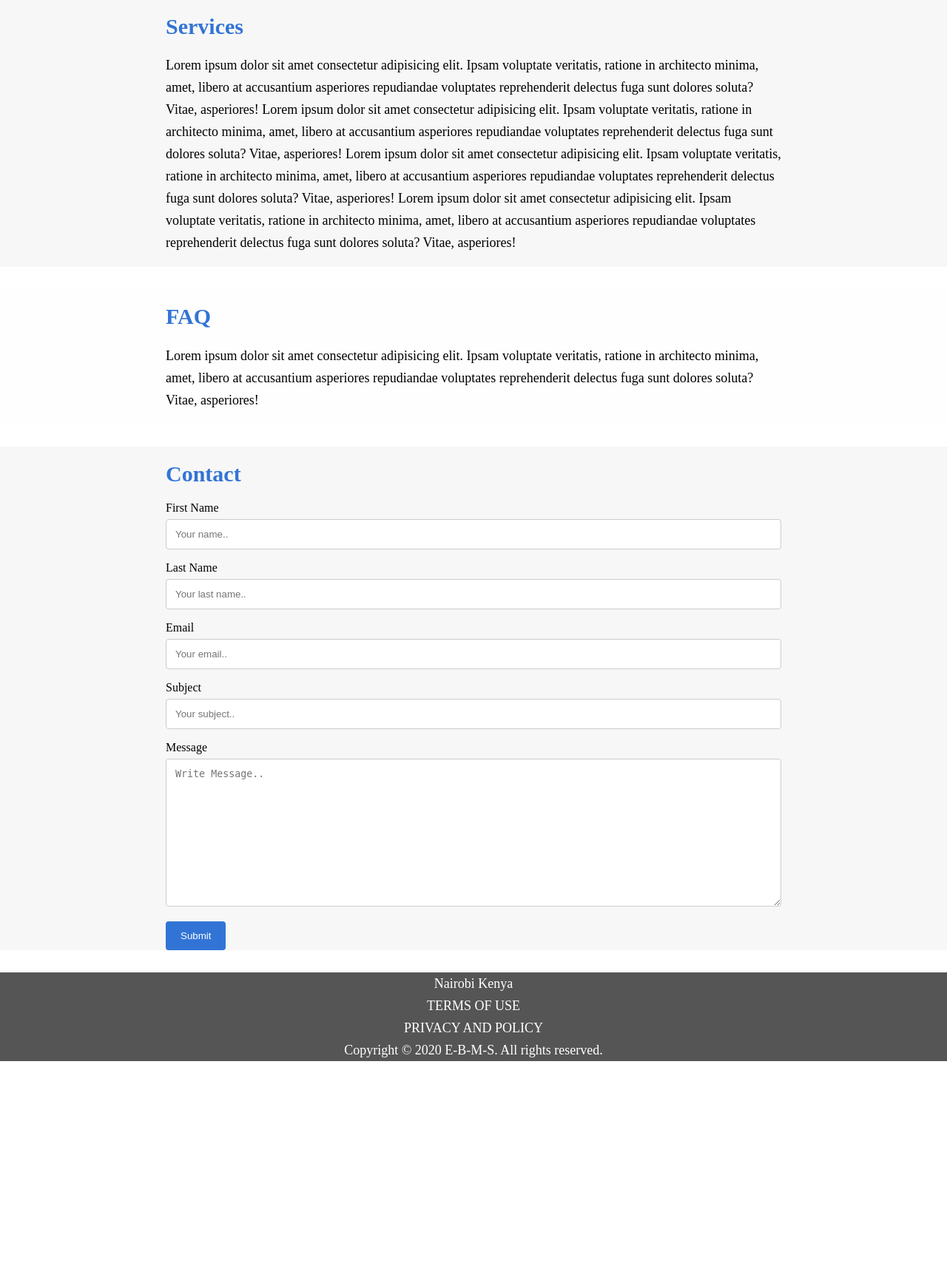
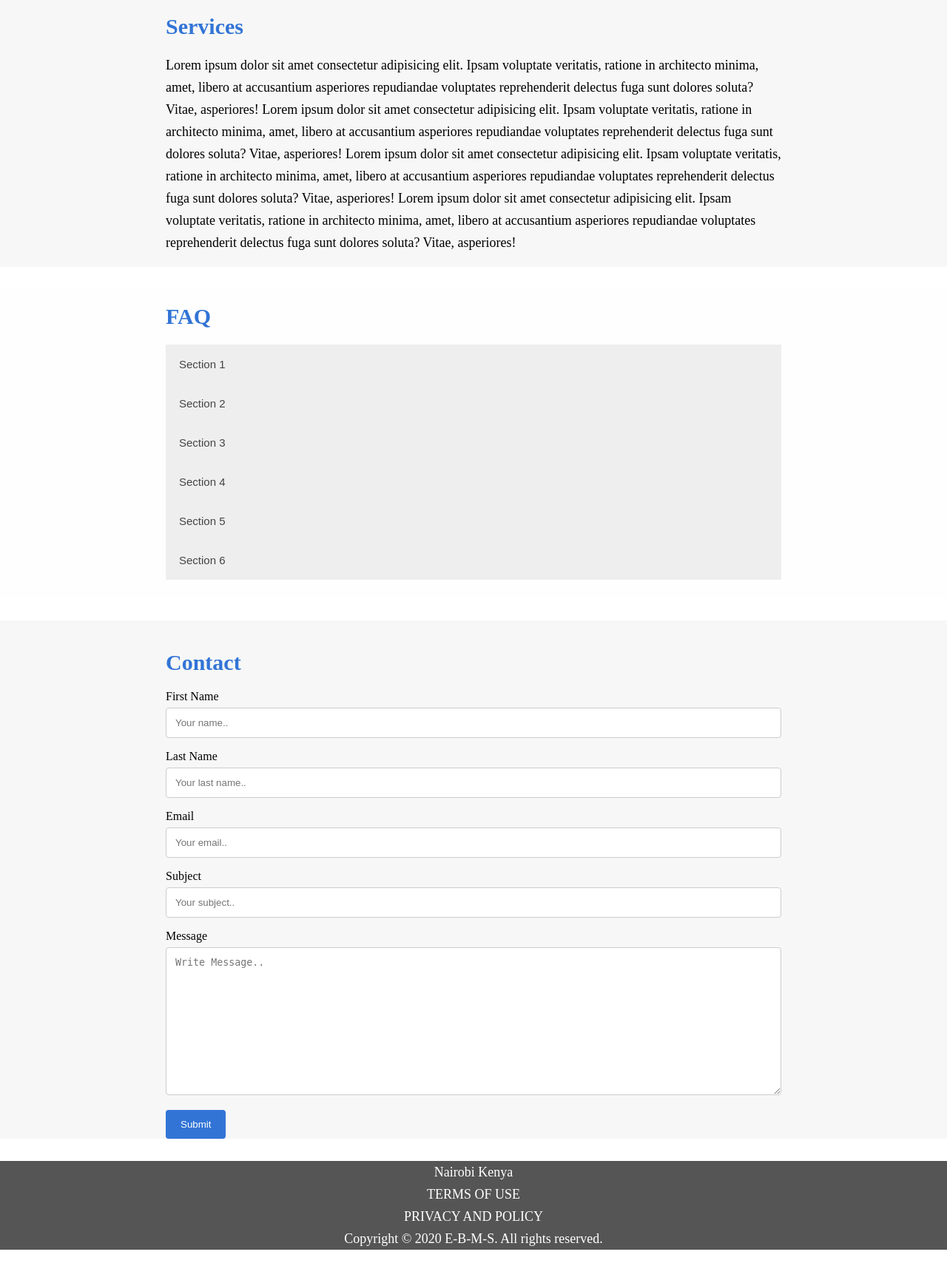
Before and after one commit to maripass/project-cuea, a PHP site: page / in a window 1280 px wide. Shown: the part 1193-2901 px from the top of the page at 74% size. Before the commit the page ends 2628 px from the top, so only its background shows below. Run offline with PHP 8.4, Linux system fonts and the light colour scheme.

Commit message:
--- Auto-Git Commit ---

```diff
--- a/index.html
+++ b/index.html
@@ -75,21 +75,45 @@
     </div>
 
     <div class="faq-area" id="FAQ">
-        <div class="text-part">
+        <div class="text-part" style="margin-bottom: 25px;">
             <h1>FAQ</h1>
-            <p>
-                Lorem ipsum dolor sit amet consectetur adipisicing elit.
-                Ipsam voluptate veritatis, ratione in architecto minima, amet,
-                libero at accusantium asperiores
-                repudiandae voluptates reprehenderit delectus fuga sunt dolores soluta? Vitae, asperiores!
-            </p>
+
+            <button class="accordion">Section 1</button>
+            <div class="panel">
+            <p>Lorem ipsum dolor sit amet, consectetur adipisicing elit, sed do eiusmod tempor incididunt ut labore et dolore magna aliqua. Ut enim ad minim veniam, quis nostrud exercitation ullamco laboris nisi ut aliquip ex ea commodo consequat.</p>
+            </div>
+
+            <button class="accordion">Section 2</button>
+            <div class="panel">
+            <p>Lorem ipsum dolor sit amet, consectetur adipisicing elit, sed do eiusmod tempor incididunt ut labore et dolore magna aliqua. Ut enim ad minim veniam, quis nostrud exercitation ullamco laboris nisi ut aliquip ex ea commodo consequat.</p>
+            </div>
+
+            <button class="accordion">Section 3</button>
+            <div class="panel">
+            <p>Lorem ipsum dolor sit amet, consectetur adipisicing elit, sed do eiusmod tempor incididunt ut labore et dolore magna aliqua. Ut enim ad minim veniam, quis nostrud exercitation ullamco laboris nisi ut aliquip ex ea commodo consequat.</p>
+            </div>
+            <button class="accordion">Section 4</button>
+            <div class="panel">
+            <p>Lorem ipsum dolor sit amet, consectetur adipisicing elit, sed do eiusmod tempor incididunt ut labore et dolore magna aliqua. Ut enim ad minim veniam, quis nostrud exercitation ullamco laboris nisi ut aliquip ex ea commodo consequat.</p>
+            </div>
+
+            <button class="accordion">Section 5</button>
+            <div class="panel">
+            <p>Lorem ipsum dolor sit amet, consectetur adipisicing elit, sed do eiusmod tempor incididunt ut labore et dolore magna aliqua. Ut enim ad minim veniam, quis nostrud exercitation ullamco laboris nisi ut aliquip ex ea commodo consequat.</p>
+            </div>
+
+            <button class="accordion">Section 6</button>
+            <div class="panel">
+            <p>Lorem ipsum dolor sit amet, consectetur adipisicing elit, sed do eiusmod tempor incididunt ut labore et dolore magna aliqua. Ut enim ad minim veniam, quis nostrud exercitation ullamco laboris nisi ut aliquip ex ea commodo consequat.</p>
+            </div>
+
         </div>
     </div>
 
 
 
-    <div class="contact-area" id="Contact">
-        <div class="text-part">
+    <div class="contact-area" id="Contact" >
+        <div class="text-part" style="padding-top: 20px;">
             <h1>Contact</h1>
             <form >
                 <label for="fname" style="color: black;">First Name</label>
@@ -121,6 +145,22 @@
             Copyright © 2020 E-B-M-S. All rights reserved.
         </p>
     </footer>
+    <script>
+        var acc = document.getElementsByClassName("accordion");
+        var i;
+
+        for (i = 0; i < acc.length; i++) {
+          acc[i].addEventListener("click", function() {
+            this.classList.toggle("active");
+            var panel = this.nextElementSibling;
+            if (panel.style.display === "block") {
+              panel.style.display = "none";
+            } else {
+              panel.style.display = "block";
+            }
+          });
+        }
+        </script>
 
 
 </body>
--- a/style.css
+++ b/style.css
@@ -115,3 +115,29 @@ footer {
     color: white;
     text-align: center;
  }
+
+/* FAQ part */
+
+.accordion {
+  background-color: #eee;
+  color: #444;
+  cursor: pointer;
+  padding: 18px;
+  width: 100%;
+  border: none;
+  text-align: left;
+  outline: none;
+  font-size: 15px;
+  transition: 0.4s;
+}
+
+.active, .accordion:hover {
+  background-color: #ccc;
+}
+
+.panel {
+  padding: 0 18px;
+  display: none;
+  background-color: white;
+  overflow: hidden;
+}
```
Also changed, not shown: js/main.js (added).
